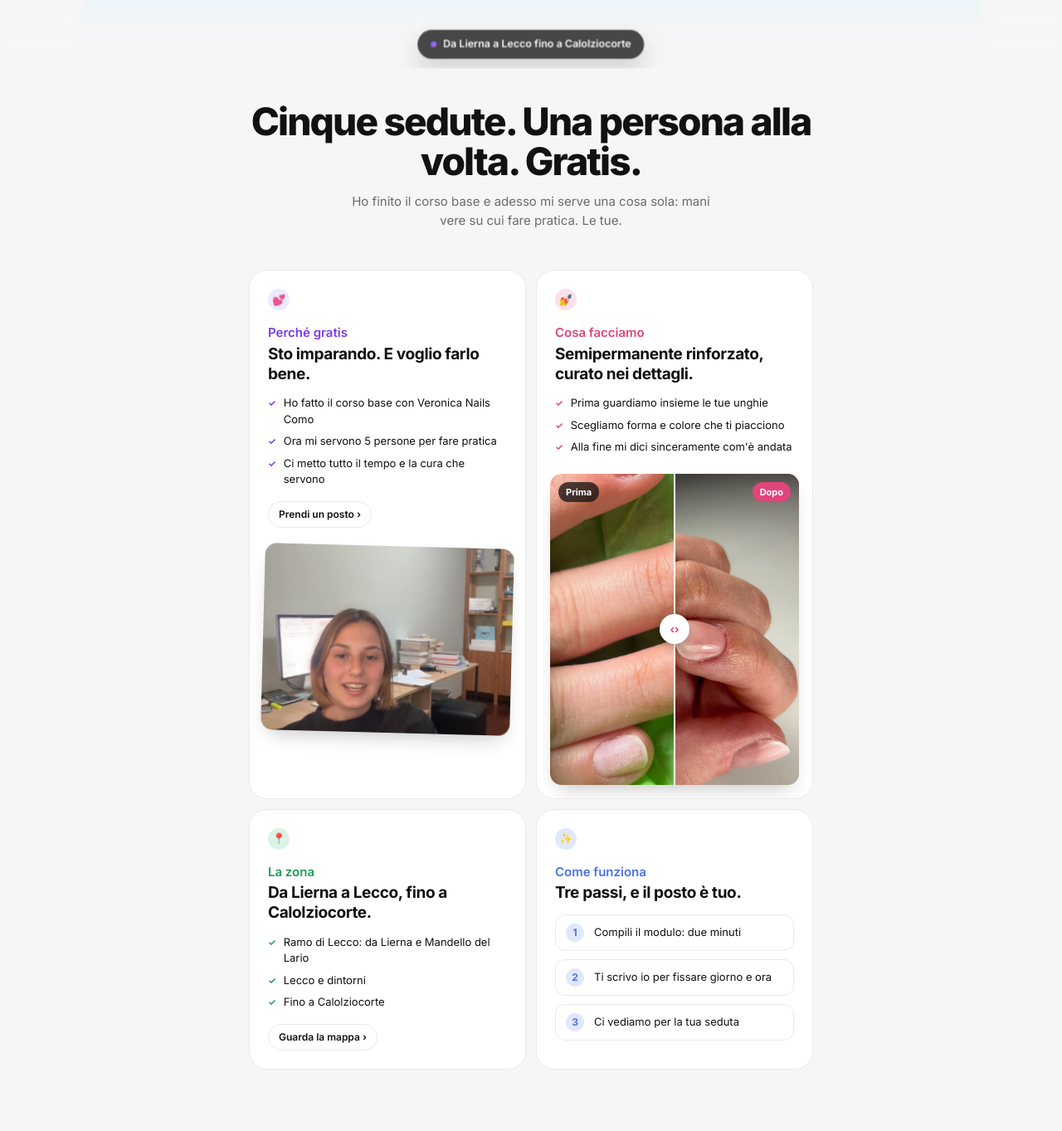
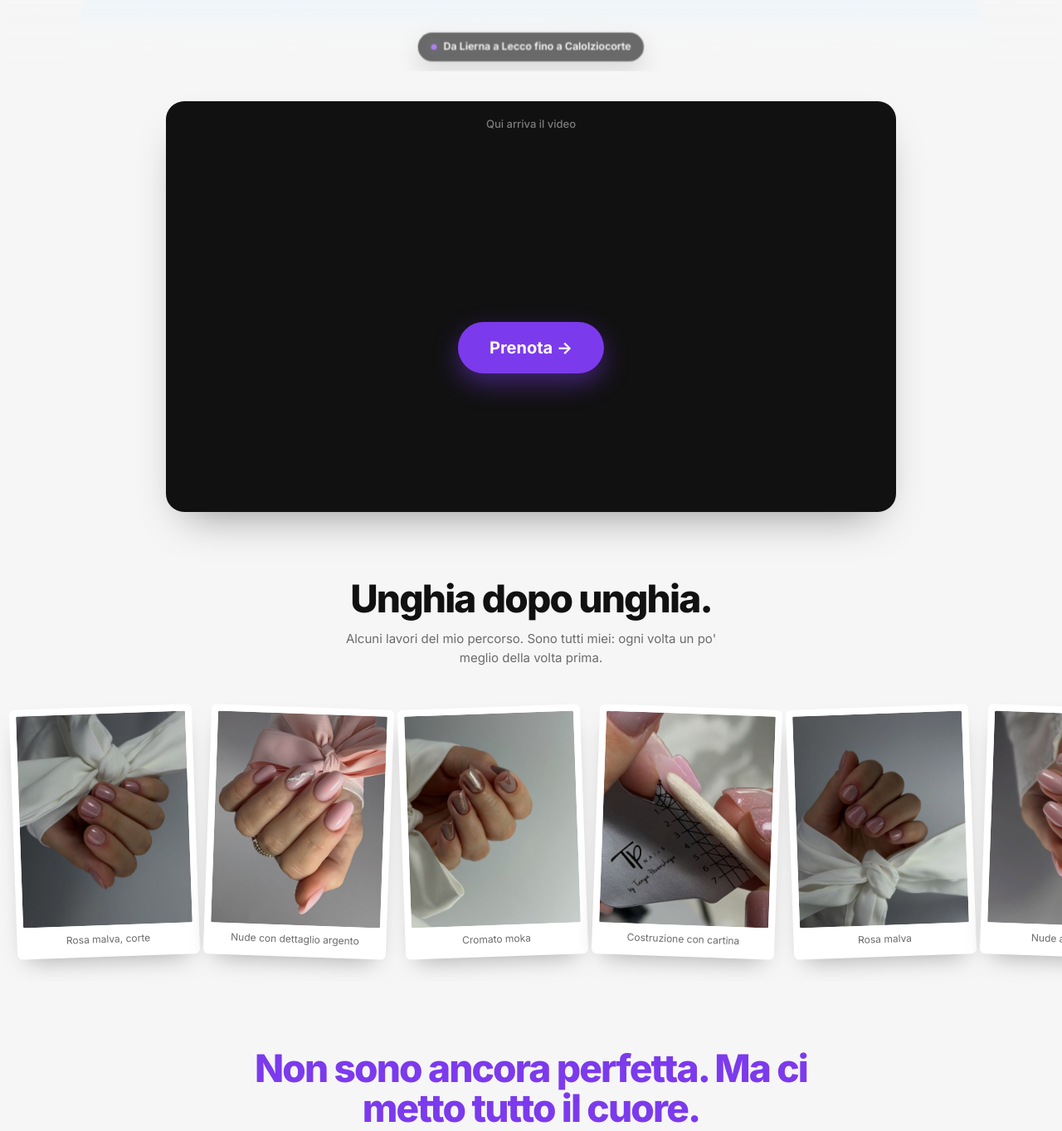
Before and after one commit to DenirAdobati/giorgiazucchi.it, a plain HTML site: page index.html in a window 1280 px wide. Shown: the part 980-2343 px from the top of the page at 83% size. Drawn offline with nearby package versions, Linux system fonts and the light colour scheme; no server answers.

Commit message:
Video sales letter: tolte schede e 'Cinque sedute', riquadro video con Prenota; tutti i Prenota portano al video
Co-Authored-By: Claude Opus 5.5 <noreply@anthropic.com>

```diff
--- a/index.html
+++ b/index.html
@@ -146,6 +146,14 @@
     .stat b{font-size:16px}
     .stats{flex-wrap:nowrap;max-width:360px;margin-left:auto;margin-right:auto}
   }
+
+  /* VIDEO SALES LETTER */
+  .vsl-wrap{padding-top:44px;scroll-margin-top:90px}
+  .vsl{position:relative;max-width:880px;margin:0 auto;aspect-ratio:16/9;border-radius:22px;overflow:hidden;background:#111;box-shadow:0 24px 50px -24px rgba(0,0,0,.45)}
+  .vsl video,.vsl iframe{position:absolute;inset:0;width:100%;height:100%;border:0;object-fit:cover}
+  .vsl-ph{position:absolute;top:18px;left:50%;transform:translateX(-50%);color:rgba(255,255,255,.45);font-size:13px;font-weight:500;white-space:nowrap}
+  .vsl-btn{position:absolute;left:50%;top:60%;transform:translate(-50%,-50%);z-index:2;display:inline-flex;align-items:center;gap:6px;background:var(--orange);color:#fff;font-weight:700;font-size:clamp(16px,2.4vw,20px);padding:clamp(11px,1.6vw,16px) clamp(24px,3.4vw,38px);border-radius:999px;box-shadow:0 12px 30px rgba(124,58,237,.45);transition:transform .15s, box-shadow .15s}
+  .vsl-btn:hover{transform:translate(-50%,-52%);box-shadow:0 16px 36px rgba(124,58,237,.55)}
 
   /* SEZIONI */
   section{padding:80px 16px 0}
@@ -350,7 +358,7 @@
   <a href="#top" class="logo" aria-label="Giorgia Home"><img src="img/logo-golden.png" alt="Logo Giorgia"></a>
   <a class="l" href="#lavori">Lavori</a>
   <a class="l" href="#zona">Zona</a>
-  <a class="l" href="#come">Come funziona</a>
+  <a class="l" href="#video">Come funziona</a>
   <a class="l" href="#faq">FAQ</a>
   <a class="cta js-form" href="#">Prenota →</a>
 </nav>
@@ -375,66 +383,13 @@
   <div class="map-tag"><span class="live-dot"></span> Da Lierna a Lecco fino a Calolziocorte</div>
 </div>
 
-<section class="center reveal">
-  <h2>Cinque sedute. Una persona alla volta. Gratis.</h2>
-  <p class="sub">Ho finito il corso base e adesso mi serve una cosa sola: mani vere su cui fare pratica. Le tue.</p>
+<section class="vsl-wrap reveal" id="video">
+  <div class="vsl">
+    <!-- VIDEO: qui andrà il video (es. <video> o iframe) -->
+    <span class="vsl-ph">Qui arriva il video</span>
+    <a class="vsl-btn js-typeform" href="#">Prenota →</a>
+  </div>
 </section>
-
-<div class="grid" id="come">
-  <div class="card c-orange reveal">
-    <div class="ic">💕</div>
-    <div class="kick">Perché gratis</div>
-    <h3>Sto imparando. E voglio farlo bene.</h3>
-    <ul class="checks">
-      <li>Ho fatto il corso base con Veronica Nails Como</li>
-      <li>Ora mi servono 5 persone per fare pratica</li>
-      <li>Ci metto tutto il tempo e la cura che servono</li>
-    </ul>
-    <a class="pill js-form" href="#">Prendi un posto ›</a>
-    <div class="photo r"><img src="img/giorgia-1.jpg" alt="Giorgia durante il suo percorso da onicotecnica" loading="lazy" style="object-position:center 55%"></div>
-  </div>
-
-  <div class="card c-pink reveal">
-    <div class="ic">💅</div>
-    <div class="kick">Cosa facciamo</div>
-    <h3>Semipermanente rinforzato, curato nei dettagli.</h3>
-    <ul class="checks">
-      <li>Prima guardiamo insieme le tue unghie</li>
-      <li>Scegliamo forma e colore che ti piacciono</li>
-      <li>Alla fine mi dici sinceramente com'è andata</li>
-    </ul>
-    <div class="ba" style="--x:50%">
-      <img src="img/prima.jpg" alt="Unghie prima del trattamento" loading="lazy">
-      <img class="after" src="img/dopo.jpg" alt="Unghie dopo il semipermanente rinforzato di Giorgia" loading="lazy">
-      <span class="tag l">Prima</span><span class="tag r">Dopo</span>
-      <div class="bar"></div><div class="knob">‹›</div>
-      <input type="range" min="0" max="100" value="50" aria-label="Scorri per confrontare prima e dopo">
-    </div>
-  </div>
-
-  <div class="card c-green reveal">
-    <div class="ic">📍</div>
-    <div class="kick">La zona</div>
-    <h3>Da Lierna a Lecco, fino a Calolziocorte.</h3>
-    <ul class="checks">
-      <li>Ramo di Lecco: da Lierna e Mandello del Lario</li>
-      <li>Lecco e dintorni</li>
-      <li>Fino a Calolziocorte</li>
-    </ul>
-    <a class="pill" href="#zona">Guarda la mappa ›</a>
-  </div>
-
-  <div class="card c-blue reveal">
-    <div class="ic">✨</div>
-    <div class="kick">Come funziona</div>
-    <h3>Tre passi, e il posto è tuo.</h3>
-    <ol class="steps">
-      <li>Compili il modulo: due minuti</li>
-      <li>Ti scrivo io per fissare giorno e ora</li>
-      <li>Ci vediamo per la tua seduta</li>
-    </ol>
-  </div>
-</div>
 
 <section class="center reveal" id="lavori">
   <h2>Unghia dopo unghia.</h2>
@@ -644,9 +599,20 @@
   // === LINK DEL FORM (Typeform di Giorgia): incollalo qui ===
   const FORM_URL = "#";
 
-  document.querySelectorAll('.js-form').forEach(a => {
+  // Solo il tasto dentro il video porta al Typeform
+  document.querySelectorAll('.js-typeform').forEach(a => {
     a.href = FORM_URL;
     if (FORM_URL !== '#') { a.target = '_blank'; a.rel = 'noopener'; }
+  });
+
+  // Tutti gli altri "Prenota" portano prima al video (video sales letter)
+  document.querySelectorAll('.js-form').forEach(a => {
+    a.href = '#video';
+    a.addEventListener('click', (e) => {
+      e.preventDefault();
+      document.getElementById('video').scrollIntoView({ behavior: 'smooth', block: 'center' });
+      history.replaceState(null, '', '#video');
+    });
   });
 
   // prima / dopo
```
